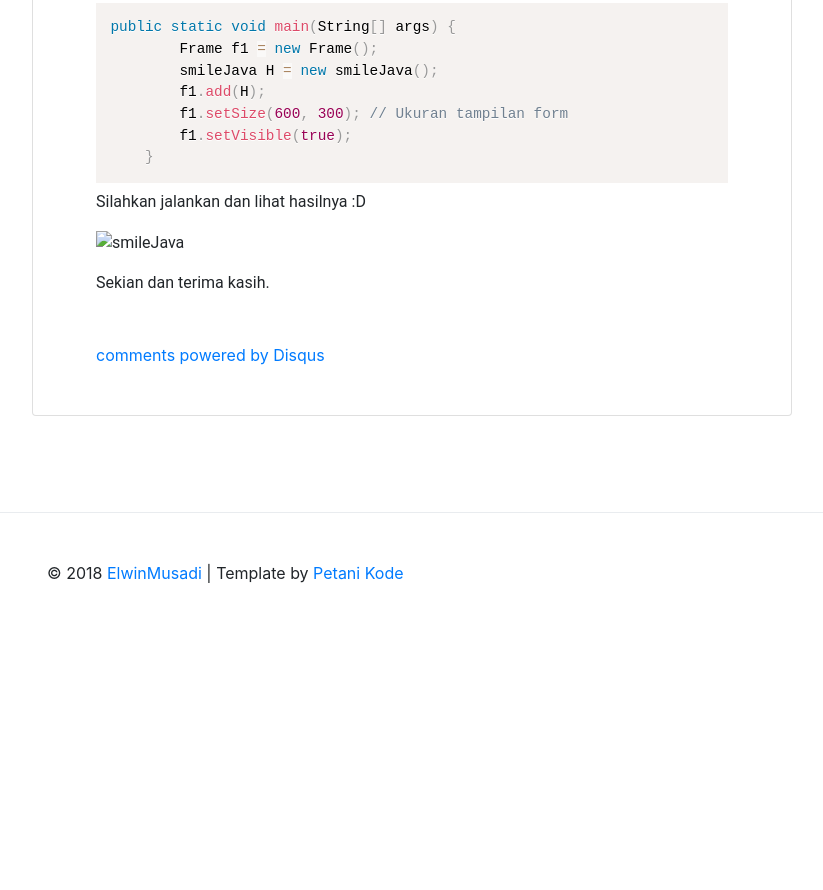
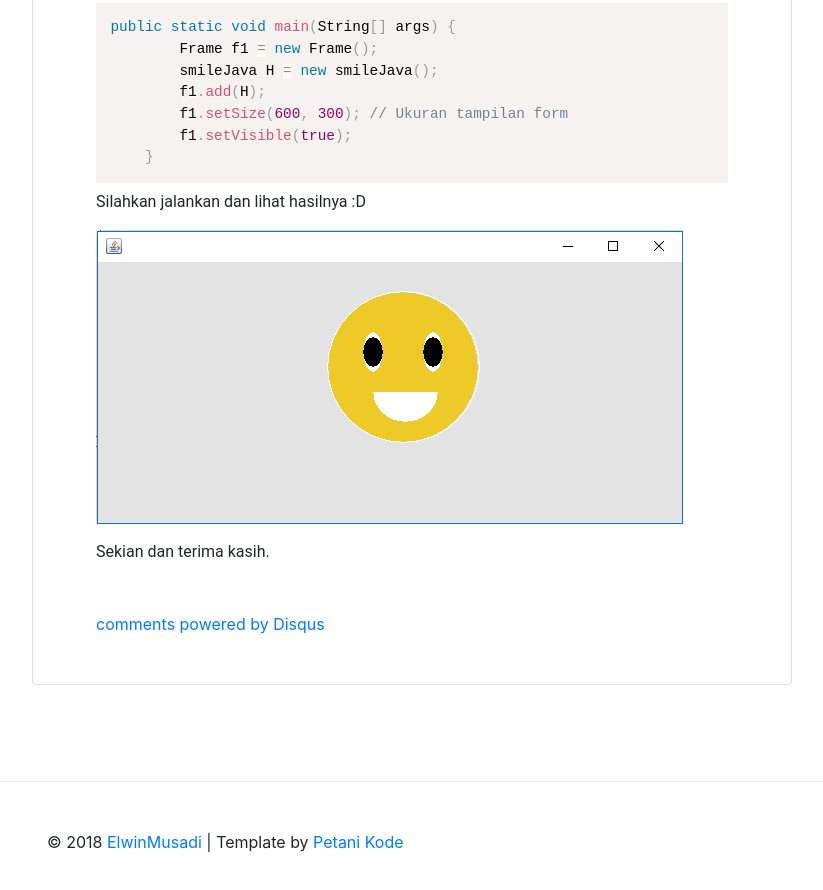
Before and after one commit to ElwinMusadi/elwinmusadi.github.io, a plain HTML site: page artikel/membuat-emot-smile-dengan-java/index.html in a window 1280 px wide. Shown: the part 1608-2498 px from the top of the page, without its empty margins (38-861 px from the left). Before the commit the page ends 2241 px from the top, so only its background shows below. Drawn offline with Linux system fonts and the light colour scheme; a web font is replaced by a local one.

Commit message:
rebuilding site Fri, Nov 23, 2018 10:47:18 AM

```diff
--- a/artikel/membuat-emot-smile-dengan-java/index.html
+++ b/artikel/membuat-emot-smile-dengan-java/index.html
@@ -196,7 +196,7 @@ if (!doNotTrack) {
 
 <p>Silahkan jalankan dan lihat hasilnya :D</p>
 
-<p><img src="/img/hasil-smile.png" alt="smileJava" /></p>
+<p><img src="/img/membuat-emot-smile-dengan-java/hasil-smile.png" alt="smileJava" /></p>
 
 <p>Sekian dan terima kasih.</p>
 
```
Also changed, not shown: artikel/menggambar-rumah-netbeans/index.html (+1 -1 lines).
